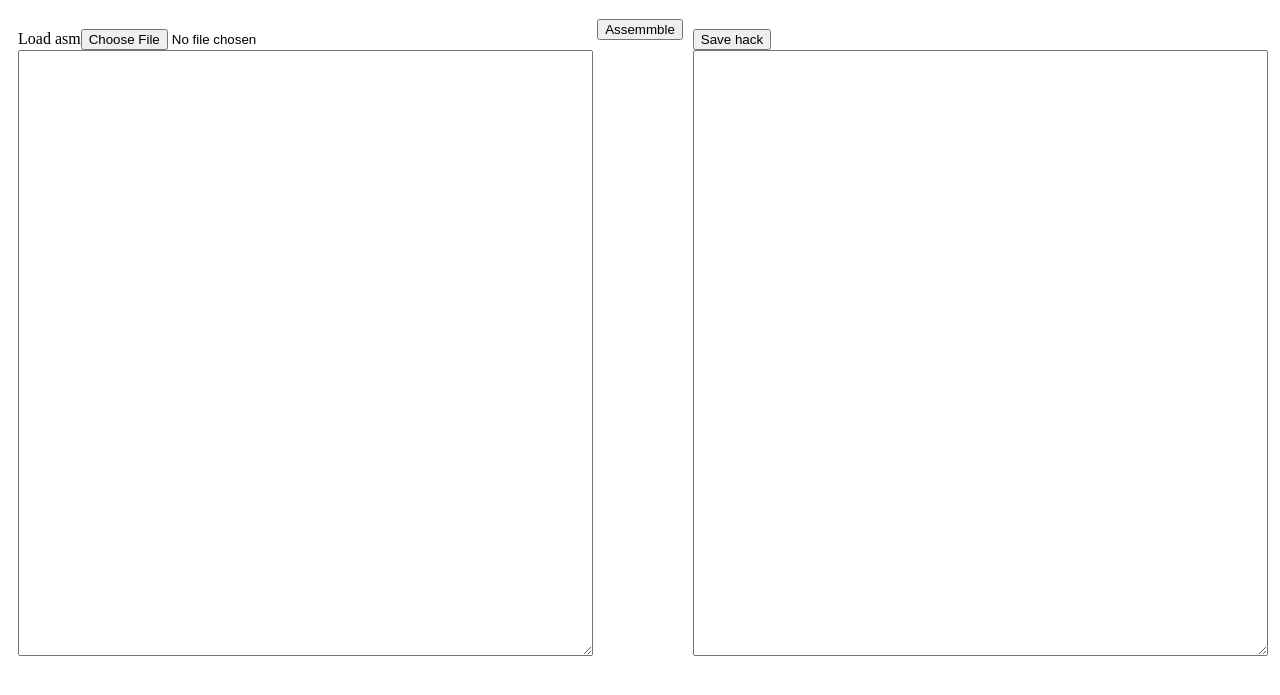
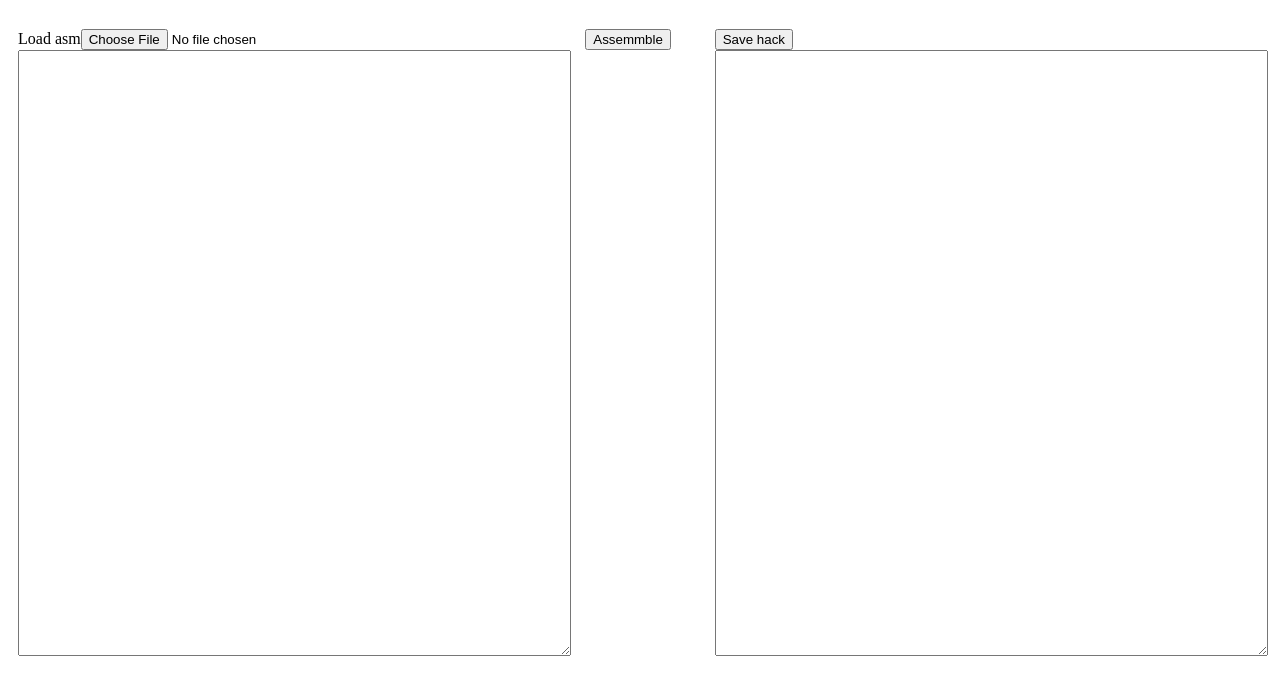
Before and after one commit to BugbearR/nand2tetris2, a plain HTML site: page projects/06/web/complete/index.html in a window 1280 px wide. Shown: the part 61-756 px from the top of the page. Drawn offline with Linux system fonts and the light colour scheme.

Commit message:
Fix CSS class name

```diff
--- a/projects/06/web/complete/index.html
+++ b/projects/06/web/complete/index.html
@@ -13,7 +13,7 @@
         <label>Load asm</label><input type="file" id="load_asm" />
         <textarea class="col-textarea" id="asm"></textarea>
       </div>
-      <div class="col-assemble-h"><button id="assemble">Assemmble</button></div>
+      <div class="col-assemble"><button id="assemble">Assemmble</button></div>
       <div class="col">
         <button id="save_hack">Save hack</button>
         <textarea class="col-textarea" id="hack"></textarea>
```
